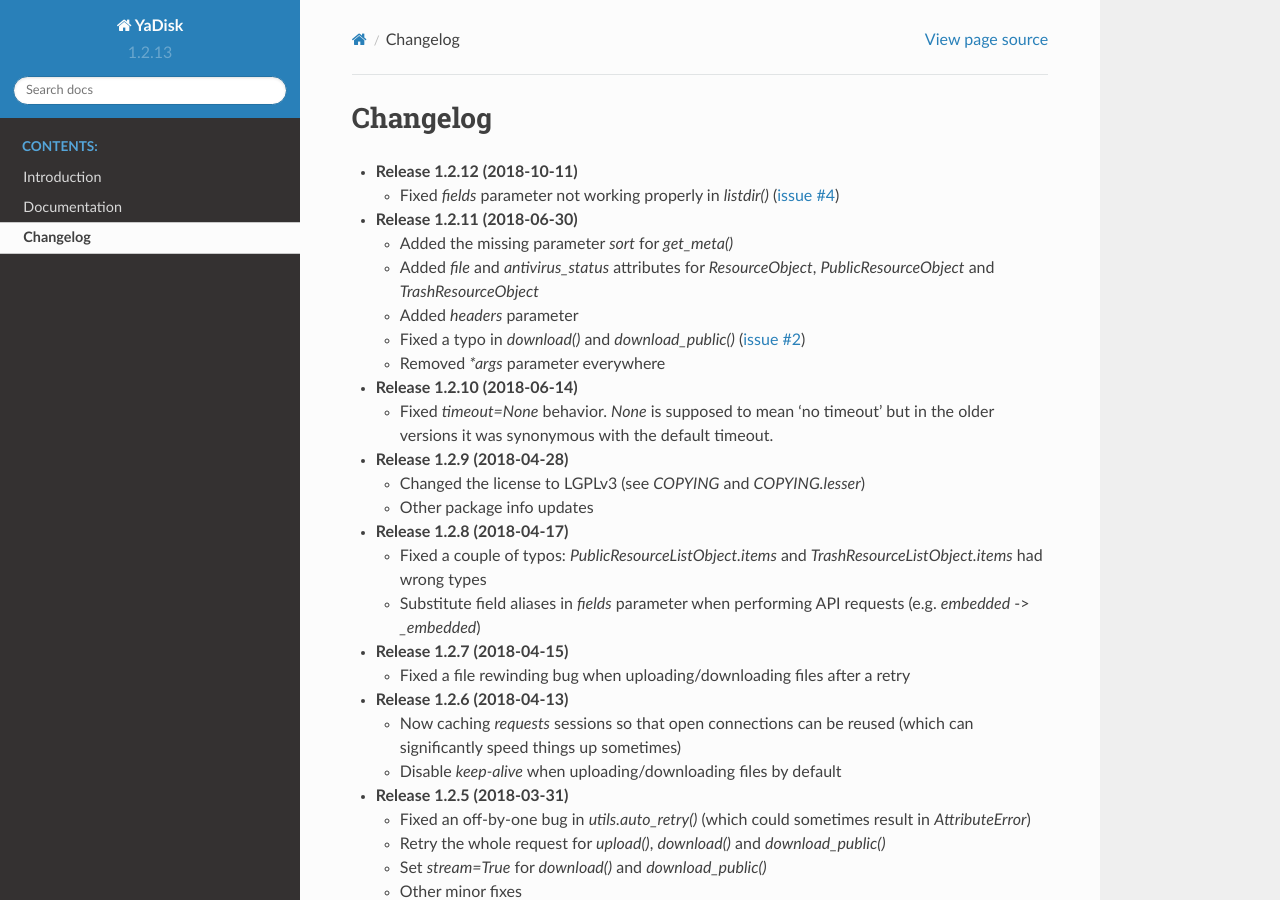
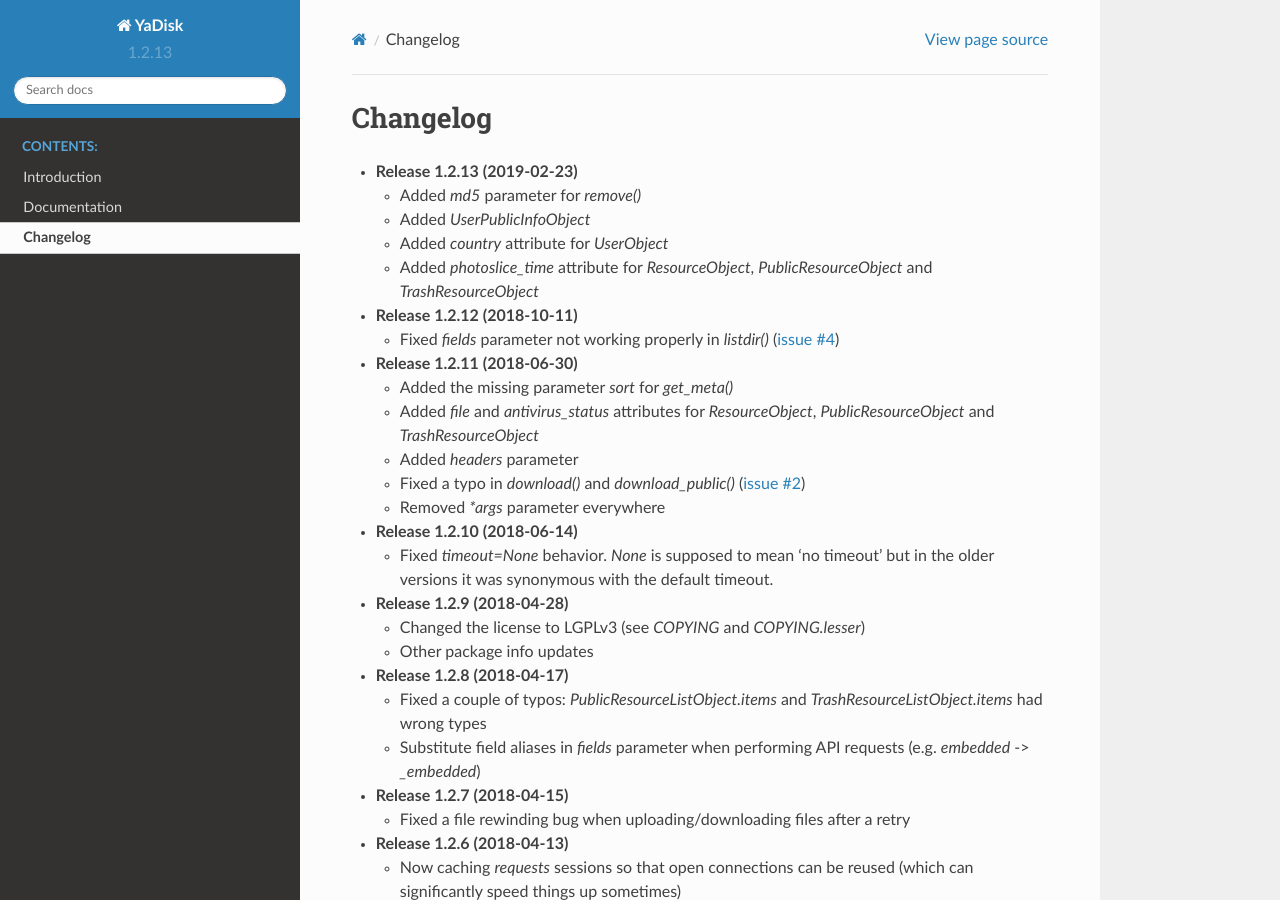
Before and after one commit to ivknv/yadisk, a Sphinx documentation site: the page built from docs/changelog.rst, in a window 1280 px wide and 900 px high. Built offline with Sphinx 7.4.7 and the Read the Docs theme 2.0.0, drawn with Linux system fonts in a browser that asks for light colours.

Commit message:
Update changelog

```diff
--- a/docs/changelog.rst
+++ b/docs/changelog.rst
@@ -3,6 +3,14 @@ Changelog
 
 .. _issue #2: https://github.com/ivknv/yadisk/issues/2
 .. _issue #4: https://github.com/ivknv/yadisk/issues/4
+
+* **Release 1.2.13 (2019-02-23)**
+
+  * Added `md5` parameter for `remove()`
+  * Added `UserPublicInfoObject`
+  * Added `country` attribute for `UserObject`
+  * Added `photoslice_time` attribute for `ResourceObject`, `PublicResourceObject`
+    and `TrashResourceObject`
 
 * **Release 1.2.12 (2018-10-11)**
 
```
Also changed, not shown: README.en.rst (+8 -0 lines), README.rst (+8 -0 lines), README.ru.rst (+8 -0 lines), 2 other files.
